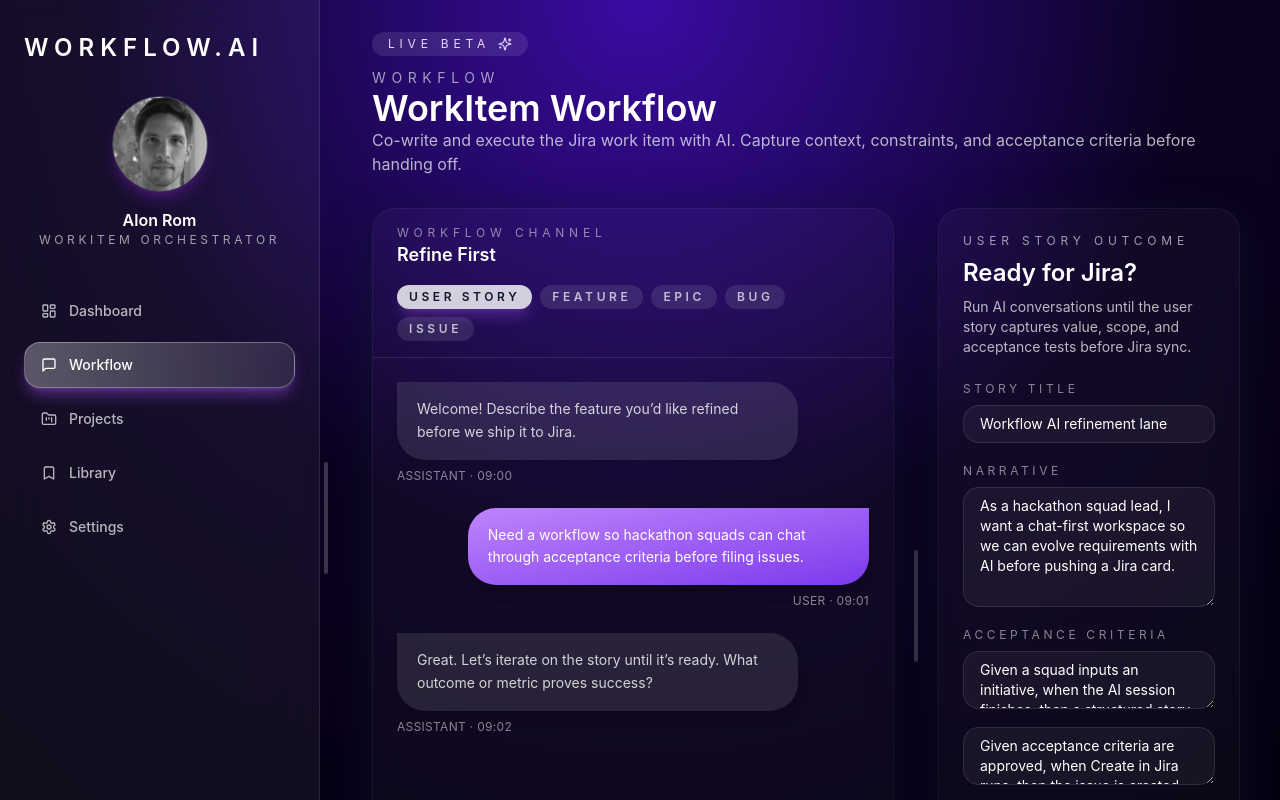
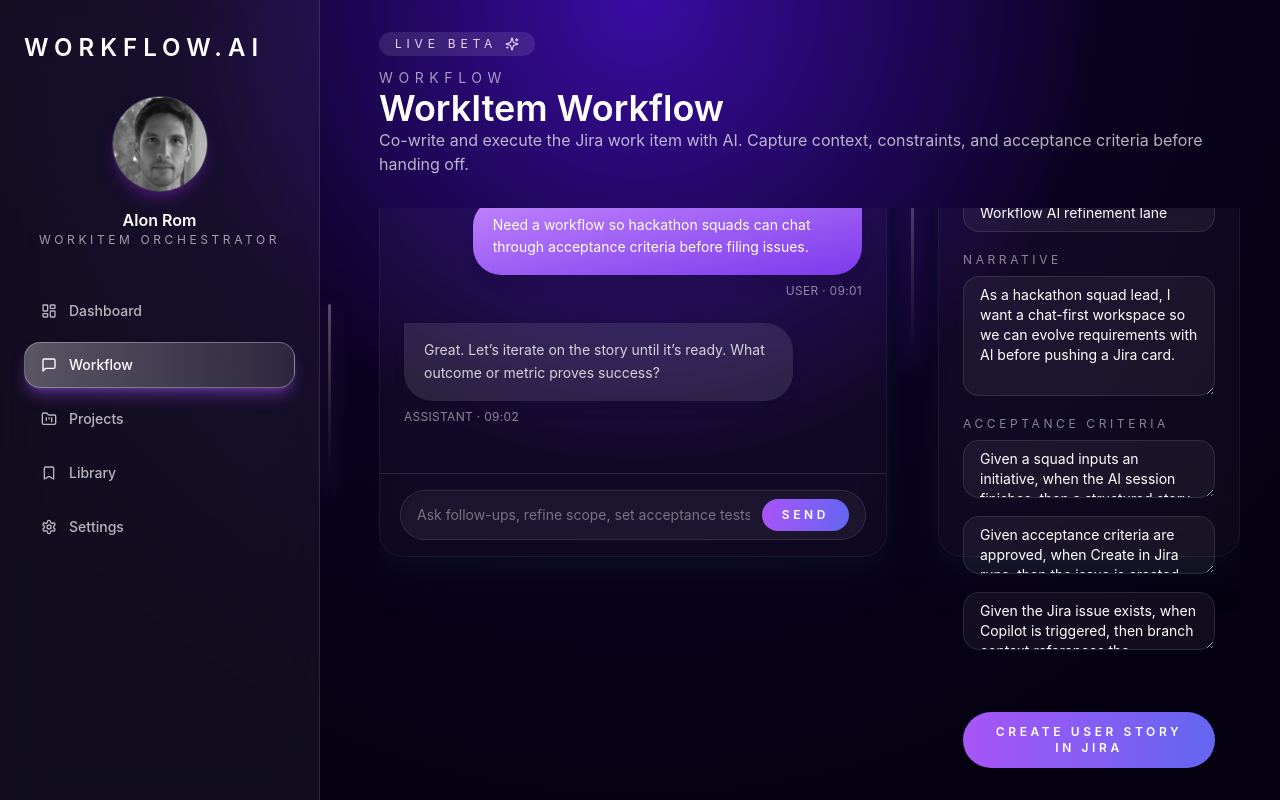
Before and after one commit to AlonRom/workflow.ai, a Next.js app in the folder apps/dashboard/: page /workflow in a window 1280 px wide. Shown: the top 800 px of the page. Built offline with nearby package versions, Linux system fonts and the light colour scheme.

Commit message:
Add support to chat internal scroll

```diff
--- a/apps/dashboard/src/app/(workspace)/layout.tsx
+++ b/apps/dashboard/src/app/(workspace)/layout.tsx
@@ -42,7 +42,7 @@ export default function WorkspaceLayout({
   }, [isResizing]);
 
   return (
-    <div className="flex min-h-screen bg-[radial-gradient(circle_at_top,_#3a0ca3_0%,_#0b0221_45%,_#050111_80%)] text-white">
+    <div className="flex h-screen overflow-hidden bg-[radial-gradient(circle_at_top,_#3a0ca3_0%,_#0b0221_45%,_#050111_80%)] text-white">
       <aside
         className="hidden flex-col border-r border-white/10 bg-white/5 px-6 py-8 backdrop-blur-xl md:flex"
         style={{ width: sidebarWidth }}
@@ -91,15 +91,17 @@ export default function WorkspaceLayout({
       </aside>
 
       <div
-        className="hidden cursor-col-resize items-center justify-center px-1 md:flex"
+        className="hidden cursor-col-resize items-center justify-center px-2 md:flex"
         onMouseDown={() => setIsResizing(true)}
       >
-        <span
-          className={`h-28 w-1 rounded-full bg-white/20 transition ${isResizing ? "bg-white/60" : "hover:bg-white/40"}`}
+        <div
+          className={`h-48 w-[3px] rounded-full bg-gradient-to-b from-white/50 via-white/20 to-transparent shadow-[0_0_20px_rgba(176,137,255,0.6)] transition duration-200 ${
+            isResizing ? "opacity-90" : "opacity-60 hover:opacity-90"
+          }`}
         />
       </div>
 
-      <main className="flex flex-1 flex-col gap-8 px-5 py-8 md:px-10">
+      <main className="flex flex-1 flex-col gap-8 px-5 py-8 md:px-10 overflow-hidden min-h-0">
         {children}
       </main>
     </div>
--- a/apps/dashboard/src/app/(workspace)/workflow/page.tsx
+++ b/apps/dashboard/src/app/(workspace)/workflow/page.tsx
@@ -136,6 +136,7 @@ export default function WorkflowPage() {
   const [chatWidthPct, setChatWidthPct] = useState(64);
   const [resizing, setResizing] = useState(false);
   const containerRef = useRef<HTMLDivElement>(null);
+  const messagesEndRef = useRef<HTMLDivElement>(null);
   const [isReplying, setIsReplying] = useState(false);
 
   const summary = useMemo(
@@ -214,8 +215,12 @@ export default function WorkflowPage() {
     };
   }, [resizing]);
 
+  useEffect(() => {
+    messagesEndRef.current?.scrollIntoView({ behavior: "smooth" });
+  }, [messages]);
+
   return (
-    <>
+    <div className="flex flex-1 flex-col gap-8 overflow-hidden min-h-0">
       <SectionHeader
         tag={section.tag}
         title={section.title}
@@ -224,11 +229,11 @@ export default function WorkflowPage() {
 
       <div
         ref={containerRef}
-        className="flex flex-1 gap-4"
+        className="flex flex-1 gap-4 overflow-hidden"
         style={{ minHeight: 0 }}
       >
         <section
-          className="glass-panel flex flex-col overflow-hidden rounded-[36px] border border-white/10 bg-gradient-to-br from-white/10 via-white/5 to-white/0"
+          className="glass-panel flex h-full flex-col overflow-hidden rounded-[36px] border border-white/10 bg-gradient-to-br from-white/10 via-white/5 to-white/0"
           style={{ flexBasis: `${chatWidthPct}%` }}
         >
           <header className="flex flex-wrap items-center justify-between gap-4 border-b border-white/10 px-6 py-4">
@@ -258,10 +263,11 @@ export default function WorkflowPage() {
             </div>
           </header>
 
-          <div className="flex-1 space-y-6 overflow-y-auto px-6 py-6">
+          <div className="chat-scroll flex-1 min-h-0 space-y-6 overflow-y-auto px-6 py-6">
             {messages.map((message) => (
               <ChatBubble key={message.id} message={message} />
             ))}
+            <div ref={messagesEndRef} />
           </div>
 
           <form
@@ -292,11 +298,13 @@ export default function WorkflowPage() {
         </section>
 
         <div
-          className="hidden cursor-col-resize items-center justify-center px-1 lg:flex"
+          className="hidden cursor-col-resize items-center justify-center px-2 lg:flex"
           onMouseDown={() => setResizing(true)}
         >
-          <span
-            className={`h-28 w-1 rounded-full bg-white/20 transition ${resizing ? "bg-white/60" : "hover:bg-white/40"}`}
+          <div
+            className={`h-48 w-[3px] rounded-full bg-gradient-to-b from-white/50 via-white/20 to-transparent shadow-[0_0_20px_rgba(176,137,255,0.6)] transition duration-200 ${
+              resizing ? "opacity-90" : "opacity-60 hover:opacity-90"
+            }`}
           />
         </div>
 
@@ -376,7 +384,7 @@ export default function WorkflowPage() {
           </form>
         </aside>
       </div>
-    </>
+    </div>
   );
 }
 
--- a/apps/dashboard/src/app/globals.css
+++ b/apps/dashboard/src/app/globals.css
@@ -6,12 +6,17 @@
   color-scheme: dark;
 }
 
+html,
+body {
+  height: 100%;
+}
+
 body {
   font-family: "Inter", system-ui, -apple-system, BlinkMacSystemFont, "Segoe UI",
     sans-serif;
   background-color: #05060d;
-  min-height: 100vh;
   color: rgb(237 242 255);
+  overflow: hidden;
 }
 
 .glass-panel {
@@ -28,3 +33,21 @@ button[data-nextjs-callout],
 #nextjs-devtools-toggle {
   display: none !important;
 }
+
+.chat-scroll {
+  scrollbar-width: thin;
+  scrollbar-color: rgba(255, 255, 255, 0.3) transparent;
+}
+
+.chat-scroll::-webkit-scrollbar {
+  width: 6px;
+}
+
+.chat-scroll::-webkit-scrollbar-track {
+  background: transparent;
+}
+
+.chat-scroll::-webkit-scrollbar-thumb {
+  background: rgba(255, 255, 255, 0.25);
+  border-radius: 999px;
+}
```
